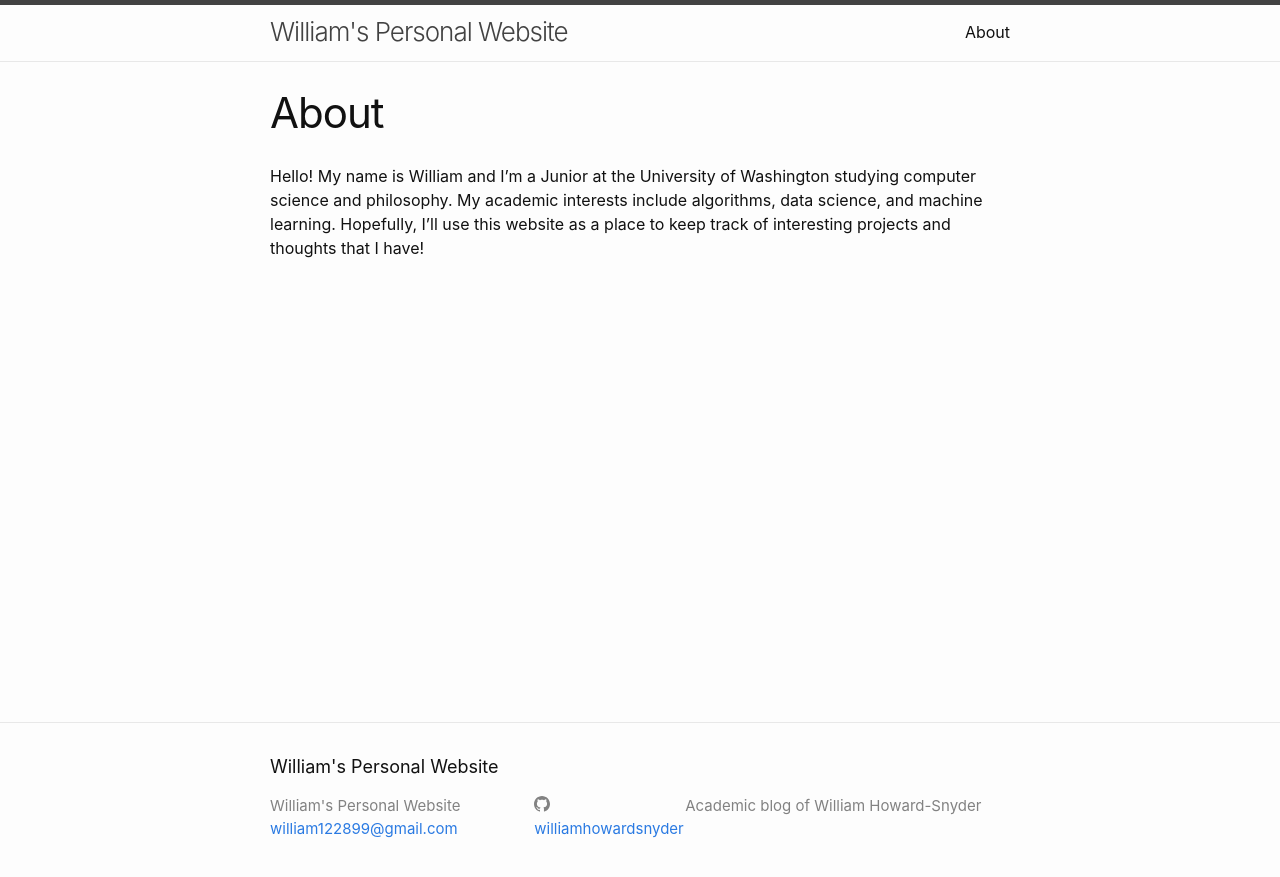
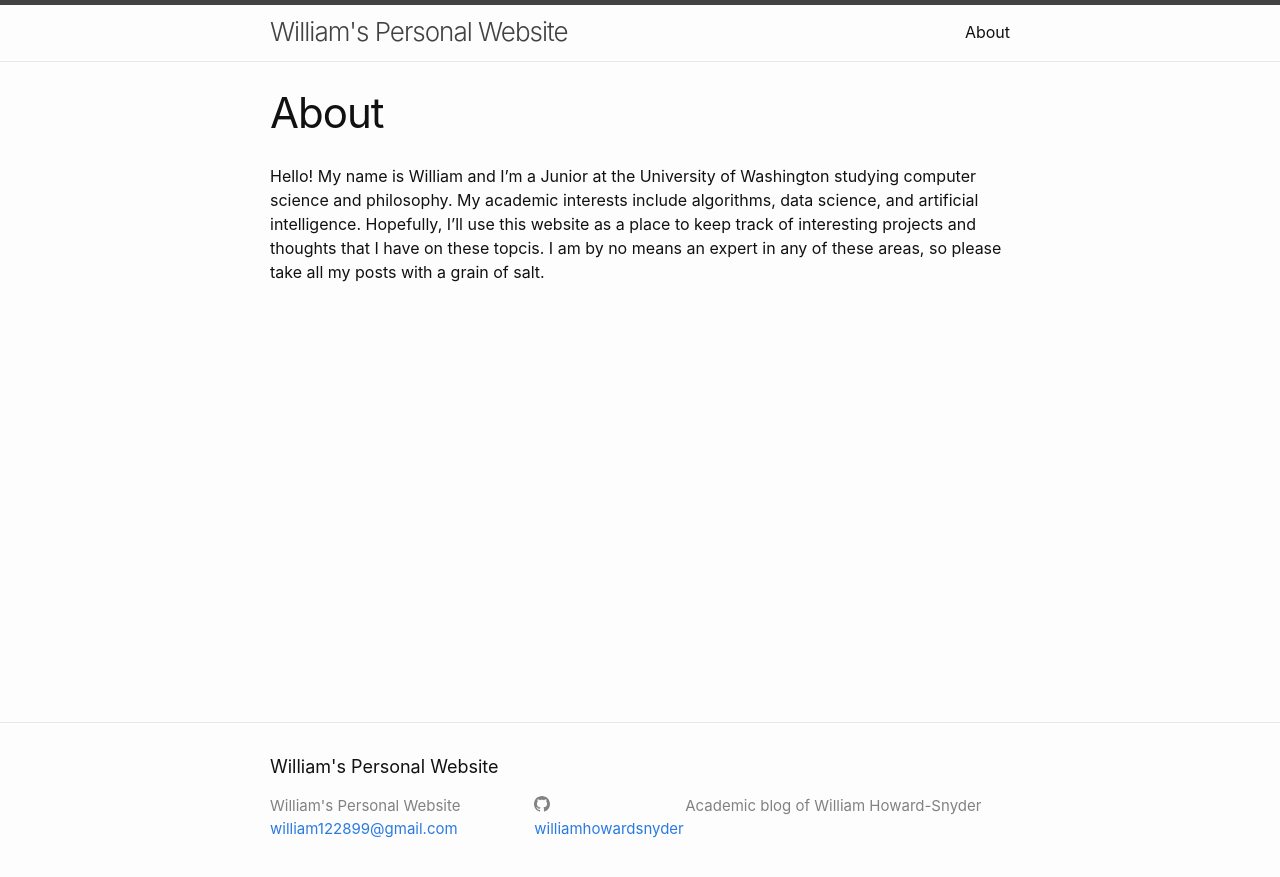
Before and after one commit to williamhowardsnyder/williamhowardsnyder.github.io, a Jekyll site: the page built from about.markdown, in a window 1280 px wide. Shown: the top 877 px of the page. Built offline with Jekyll 4.4.1, drawn with Linux system fonts in a browser that asks for light colours.

Commit message:
Update about.markdown

```diff
--- a/about.markdown
+++ b/about.markdown
@@ -5,5 +5,5 @@ permalink: /about/
 ---
 
 Hello! My name is William and I'm a Junior at the University of Washington studying computer science and philosophy. My academic interests include
-algorithms, data science, and machine learning. Hopefully, I'll use this website as a place to keep track of interesting projects and thoughts that
-I have!
+algorithms, data science, and artificial intelligence. Hopefully, I'll use this website as a place to keep track of interesting projects and thoughts that
+I have on these topcis. I am by no means an expert in any of these areas, so please take all my posts with a grain of salt.
```
